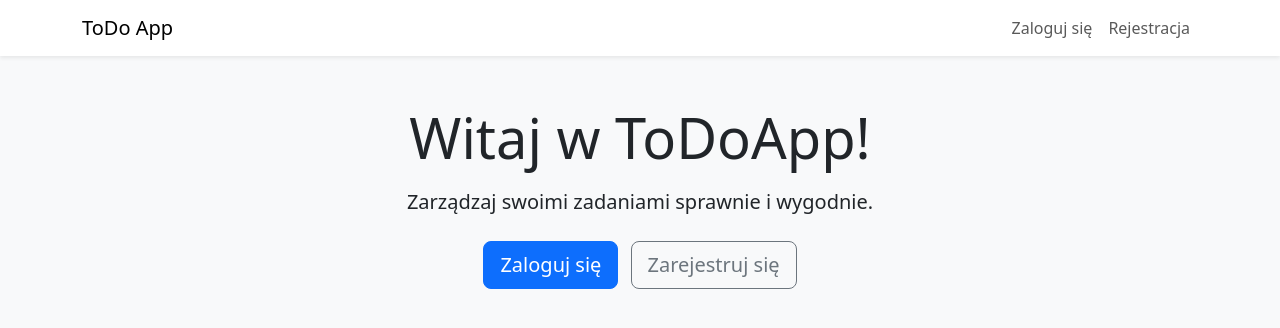
After one commit to Tensiorr/ToDoApp, a Django app: page / in a window 1280 px wide. The commit adds this page. Shown: the top 328 px of the page. Run offline with Django 5.2, Linux system fonts and the light colour scheme; parts of the project's set-up code (start-up, migrations or seed data) failed here and were passed over.

Commit message:
home page

```diff
--- a/templates/base.html
+++ b/templates/base.html
@@ -13,7 +13,7 @@
     <!-- Nawigacja -->
     <nav class="navbar navbar-expand-lg navbar-light bg-white shadow-sm mb-4">
         <div class="container">
-            <a class="navbar-brand" href="{% url 'tasks_list' %}">ToDo App</a>
+            <a class="navbar-brand" href="{% url 'home' %}">ToDo App</a>
             <div class="collapse navbar-collapse">
                 <ul class="navbar-nav ms-auto">
                     {% if user.is_authenticated %}
--- /dev/null
+++ b/templates/home.html
@@ -0,0 +1,12 @@
+{% extends 'base.html' %}
+
+{% block content %}
+<div class="container text-center mt-5">
+  <h1 class="display-4">Witaj w ToDoApp!</h1>
+  <p class="lead mt-3">Zarządzaj swoimi zadaniami sprawnie i wygodnie.</p>
+  <div class="mt-4">
+    <a href="{% url 'login' %}" class="btn btn-primary btn-lg">Zaloguj się</a>
+    <a href="{% url 'register' %}" class="btn btn-outline-secondary btn-lg ms-2">Zarejestruj się</a>
+  </div>
+</div>
+{% endblock %}
--- a/users/urls.py
+++ b/users/urls.py
@@ -1,9 +1,10 @@
 from django.urls import path
-from .views import RegisterView, CustomLoginView
+from .views import RegisterView, CustomLoginView, home_view
 from django.contrib.auth.views import LogoutView
 
 urlpatterns = [
     path("register/", RegisterView.as_view(), name="register"),
     path("login/", CustomLoginView.as_view(), name="login"),
     path("logout/", LogoutView.as_view(next_page="/login/"), name="logout"),
+    path("", home_view, name="home")
 ]
--- a/users/views.py
+++ b/users/views.py
@@ -1,6 +1,6 @@
 from django.contrib.auth.models import User
 from django.contrib.auth.views import LoginView
-from django.shortcuts import redirect
+from django.shortcuts import redirect, render
 from django.urls import reverse_lazy
 from django.views.generic import CreateView
 from django.core.mail import send_mail
@@ -9,6 +9,10 @@ from .forms import RegisterForm, CustomLoginForm
 from django.contrib import messages
 from django.contrib.auth import login
 
+def home_view(request):
+    if request.user.is_authenticated:
+        return redirect("tasks_list")
+    return render(request, "home.html")
 
 class RegisterView(CreateView):
     model = User
```
